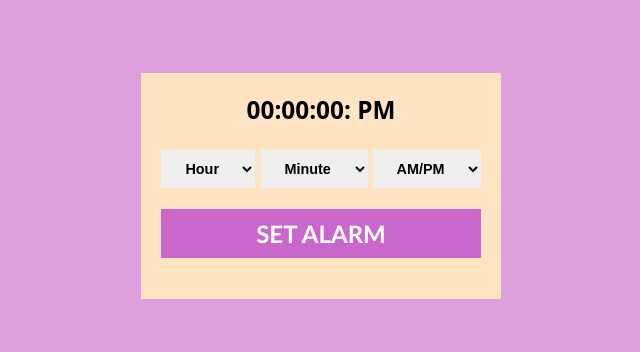
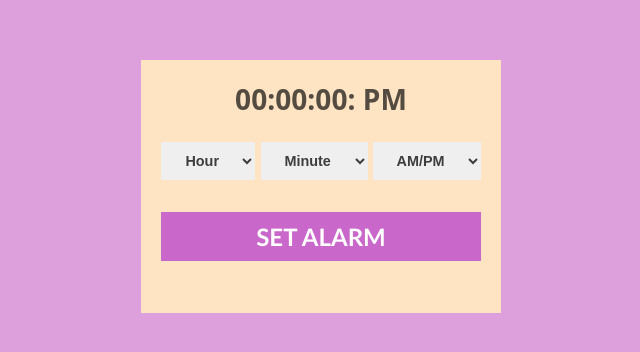
Before and after one commit to codewithjohnson/alarm-with-JavaScript, a plain HTML site: page index.html in a window 1280 px wide. Shown: the part 214-566 px from the top of the page, without its empty margins (319-959 px from the left). Drawn offline with Linux system fonts and the light colour scheme.

Commit message:
Update style.css

```diff
--- a/style.css
+++ b/style.css
@@ -31,12 +31,14 @@ body{
 
 .display{
     margin-bottom: 1.5rem;
-    font-size: 1.3rem;
+    font-size: 1.5rem;
+    color: rgba(0, 0, 0, 0.671);
     font-family: system-ui, -apple-system, BlinkMacSystemFont, 'Segoe UI', Roboto, Oxygen, Ubuntu, Cantarell, 'Open Sans', 'Helvetica Neue', sans-serif;
 }
 
 
 :is(.state,.hour-cont,.minute-cont){
+    color: rgba(0, 0, 0, 0.747);
     padding: 10px 20px;
     outline: none;
     border: none;
@@ -50,7 +52,7 @@ body{
     display: flex;
     justify-content: center;
     align-items: center;
-    margin: 1.3rem;
+    margin: 2rem;
     background-color: rgb(202, 103, 202);
 }
 
@@ -62,4 +64,9 @@ button{
     font-size: 1.5rem;
     font-weight: bolder;
     text-transform: uppercase;
+    cursor: pointer;
 }
+
+.alarm-btn:hover{
+    background-color: plum;
+}
```
